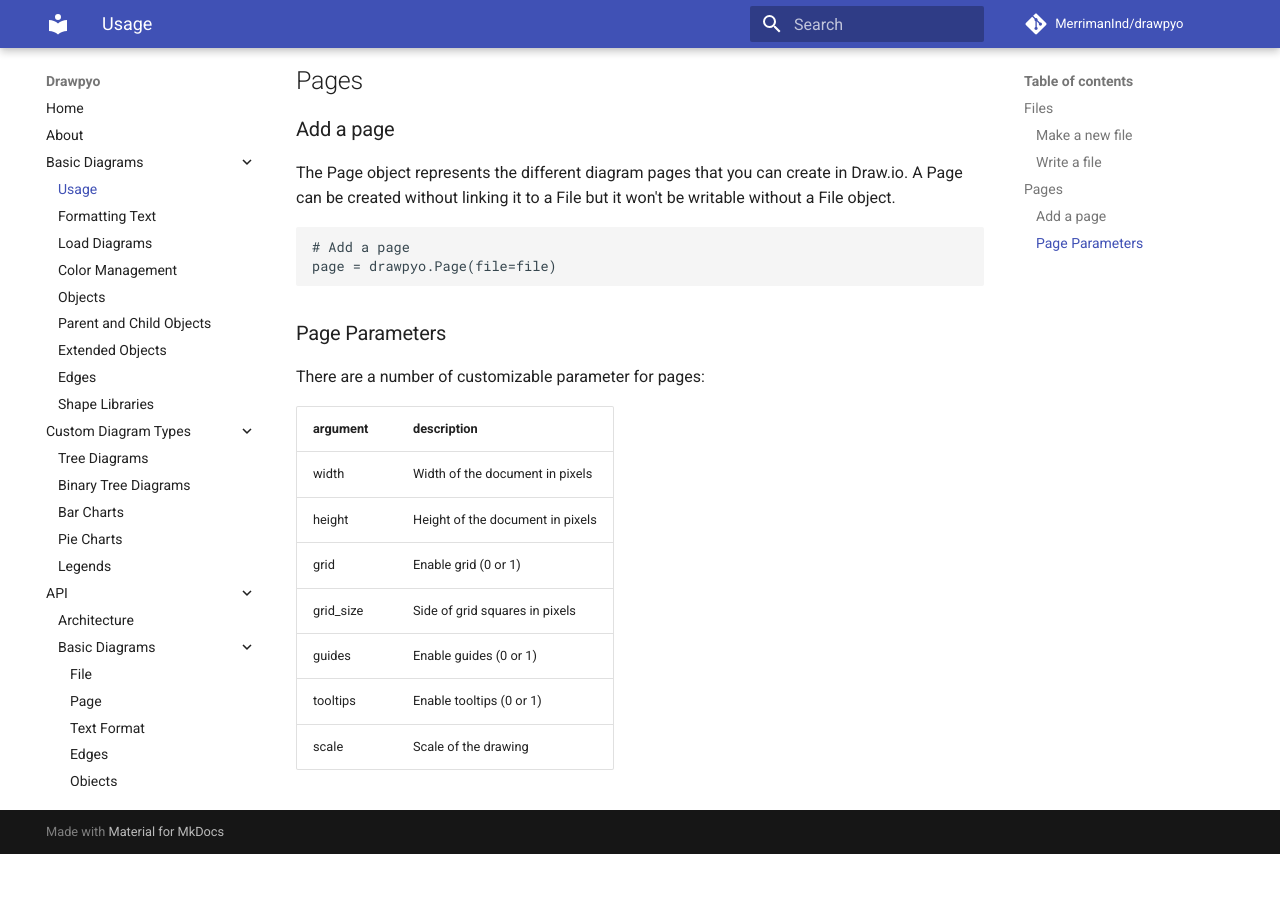
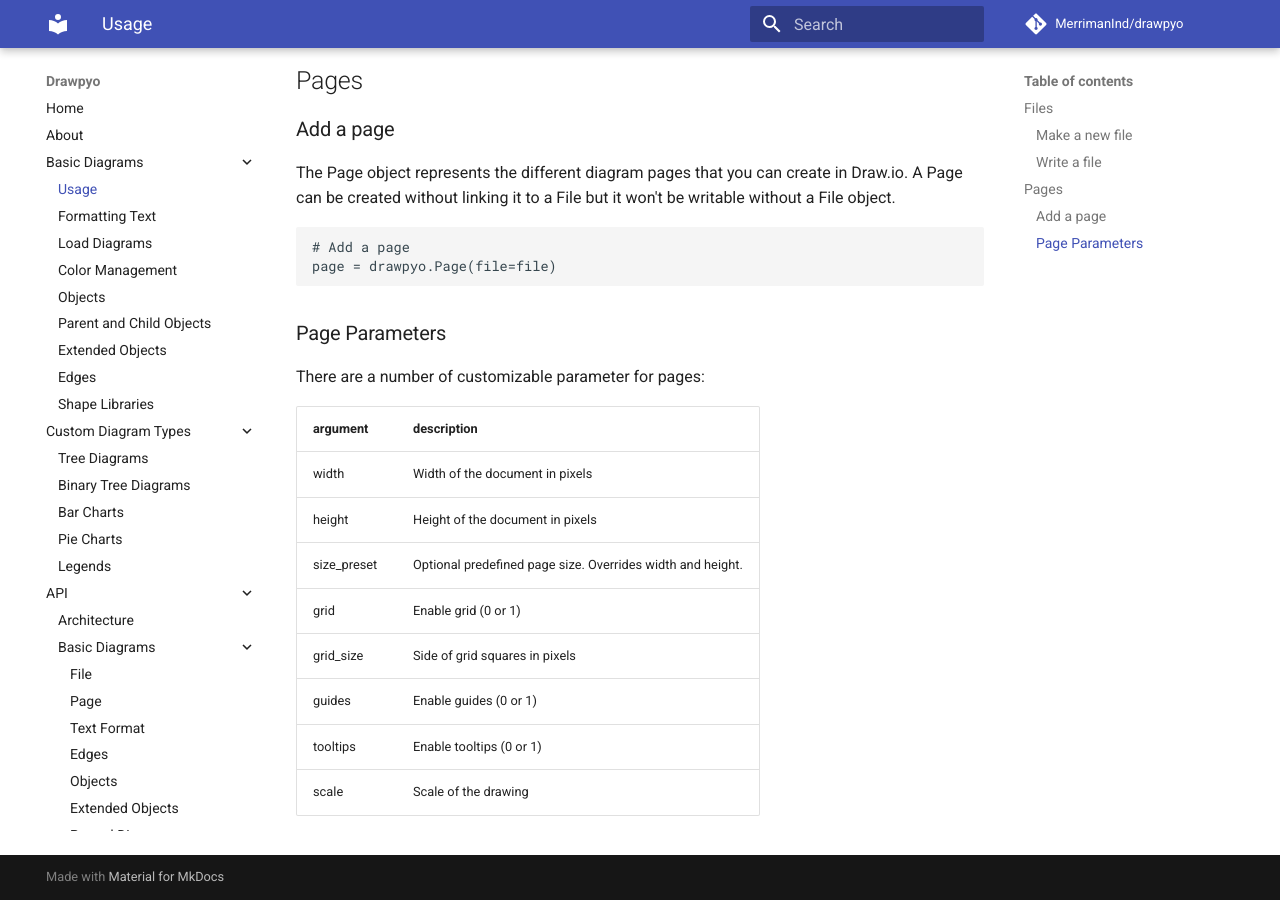
Before and after one commit to MerrimanInd/drawpyo, an MkDocs documentation site: the page built from docs/usage/basic_usage.md, in a window 1280 px wide and 900 px high, scrolled down 773 px. Built offline with MkDocs 1.6.1 and Material for MkDocs 9.7.7, drawn with Linux system fonts in a browser that asks for light colours; comment, search, counter and statistics services are not loaded; before the commit the page ends 1627 px from its top, so only the background shows below that.

Commit message:
documentation

```diff
--- a/docs/usage/basic_usage.md
+++ b/docs/usage/basic_usage.md
@@ -38,12 +38,13 @@
 
 There are a number of customizable parameter for pages:
 
-| argument  | description                      |
-| --------- | -------------------------------- |
-| width     | Width of the document in pixels  |
-| height    | Height of the document in pixels |
-| grid      | Enable grid (0 or 1)             |
-| grid_size | Side of grid squares in pixels   |
-| guides    | Enable guides (0 or 1)           |
-| tooltips  | Enable tooltips (0 or 1)         |
-| scale     | Scale of the drawing             |
+| argument    | description                                                |
+| ----------- | ---------------------------------------------------------- |
+| width       | Width of the document in pixels                            |
+| height      | Height of the document in pixels                           |
+| size_preset | Optional predefined page size. Overrides width and height. |
+| grid        | Enable grid (0 or 1)                                       |
+| grid_size   | Side of grid squares in pixels                             |
+| guides      | Enable guides (0 or 1)                                     |
+| tooltips    | Enable tooltips (0 or 1)                                   |
+| scale       | Scale of the drawing                                       |
```
Also changed, not shown: docs/api/page.md (+7 -0 lines), docs/api/text_format.md (+0 -1 lines).
